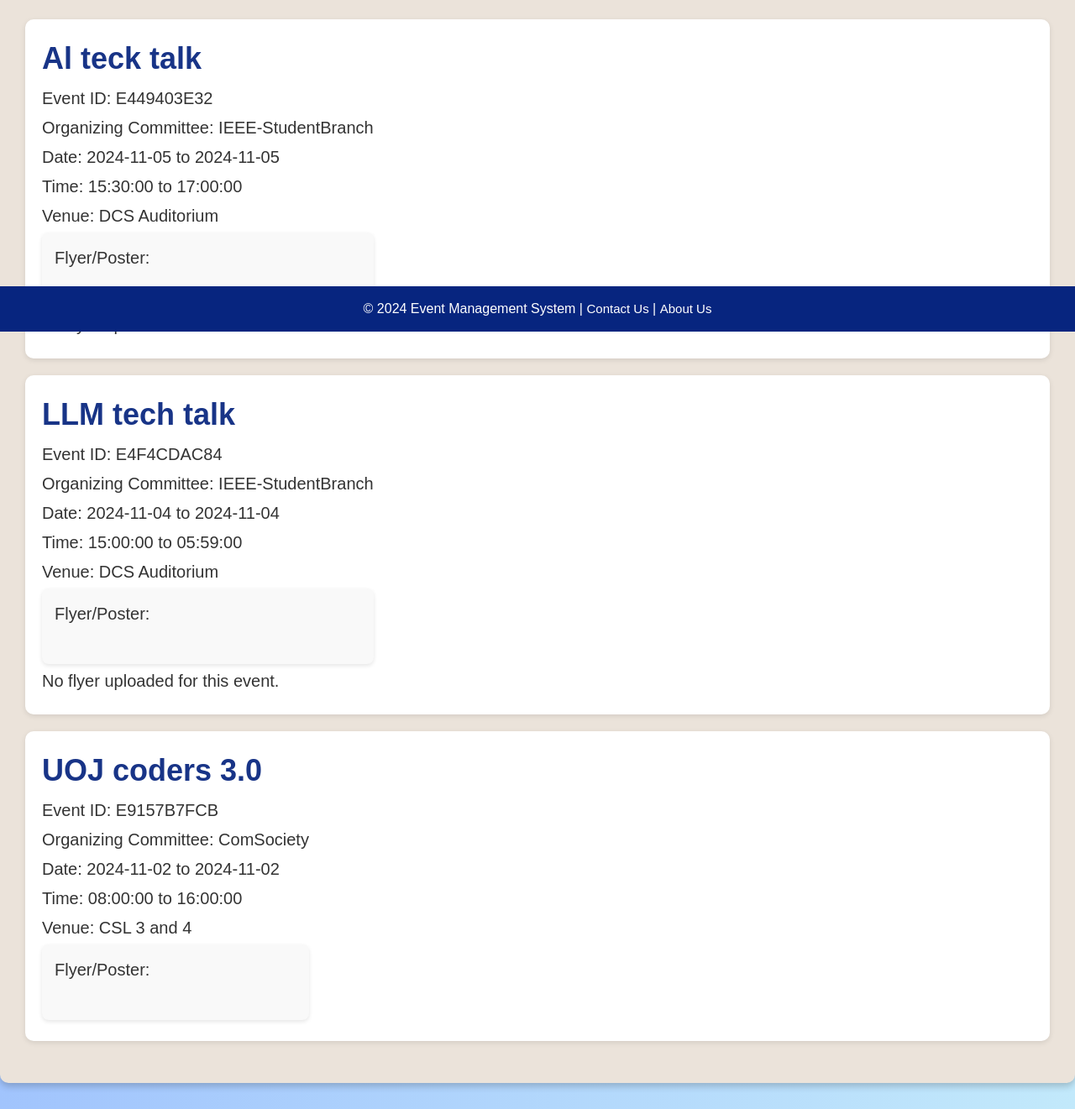
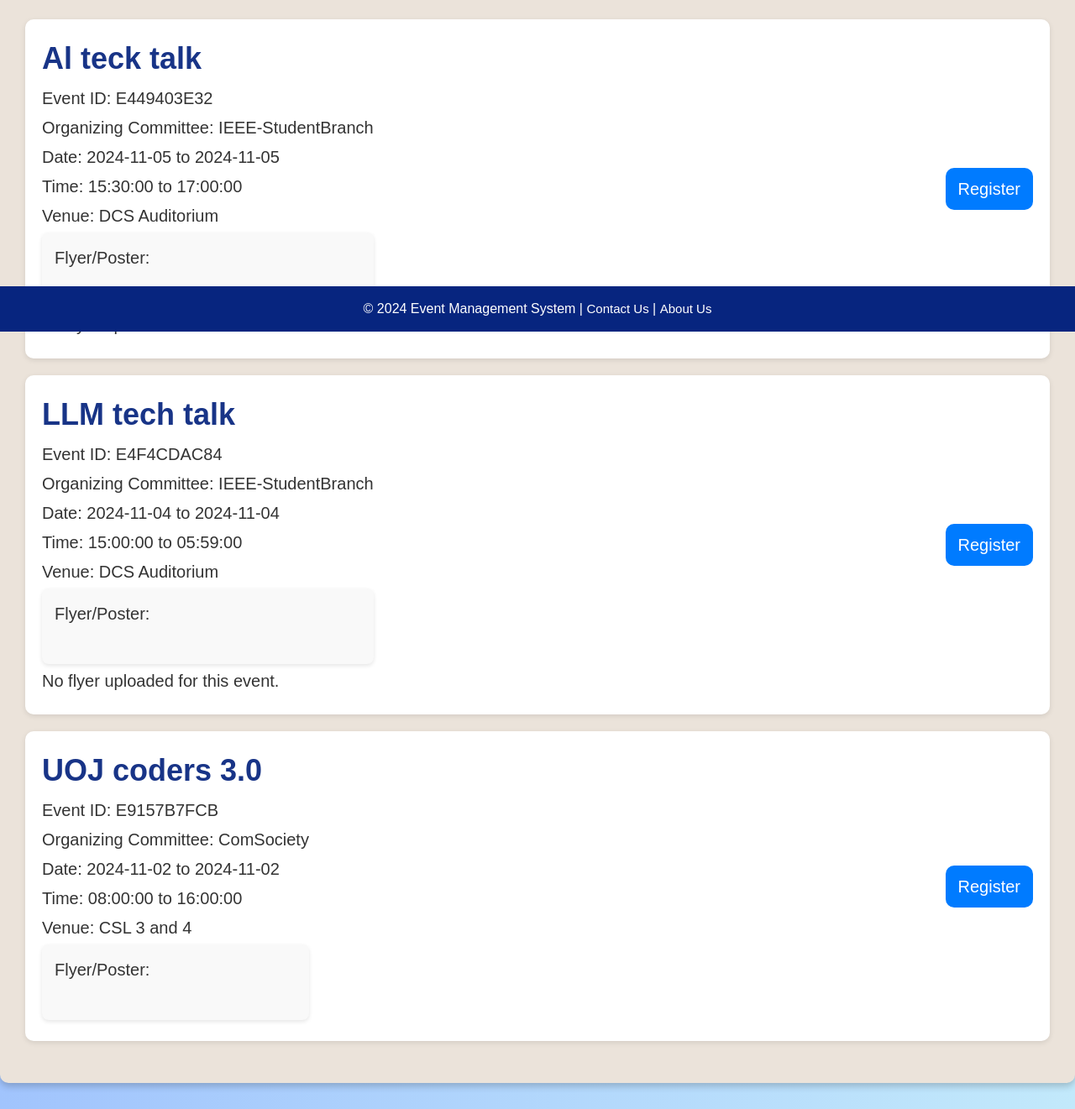
Before and after one commit to Kamalaraj/EMS, a PHP site: page /student-dashboard.php in a window 1280 px wide, after a click on "Previous Events". Shown: the part 405-1726 px from the top of the page at 84% size. Run offline with PHP 8.4, Linux system fonts and the light colour scheme; data comes from the database, SQL or seed files in the repository.

Commit message:
Update student-dashboard.php

```diff
--- a/student-dashboard.php
+++ b/student-dashboard.php
@@ -414,6 +414,9 @@
                                 ?>
                             </p>
                         </div>
+                        <div>
+                        <a href="student-registration.php?eventId=<?php echo htmlspecialchars($event['eventID']); ?>">Register</a>
+                        </div>
                     </div>
                 <?php endforeach; ?>
             <?php endif; ?>
```
